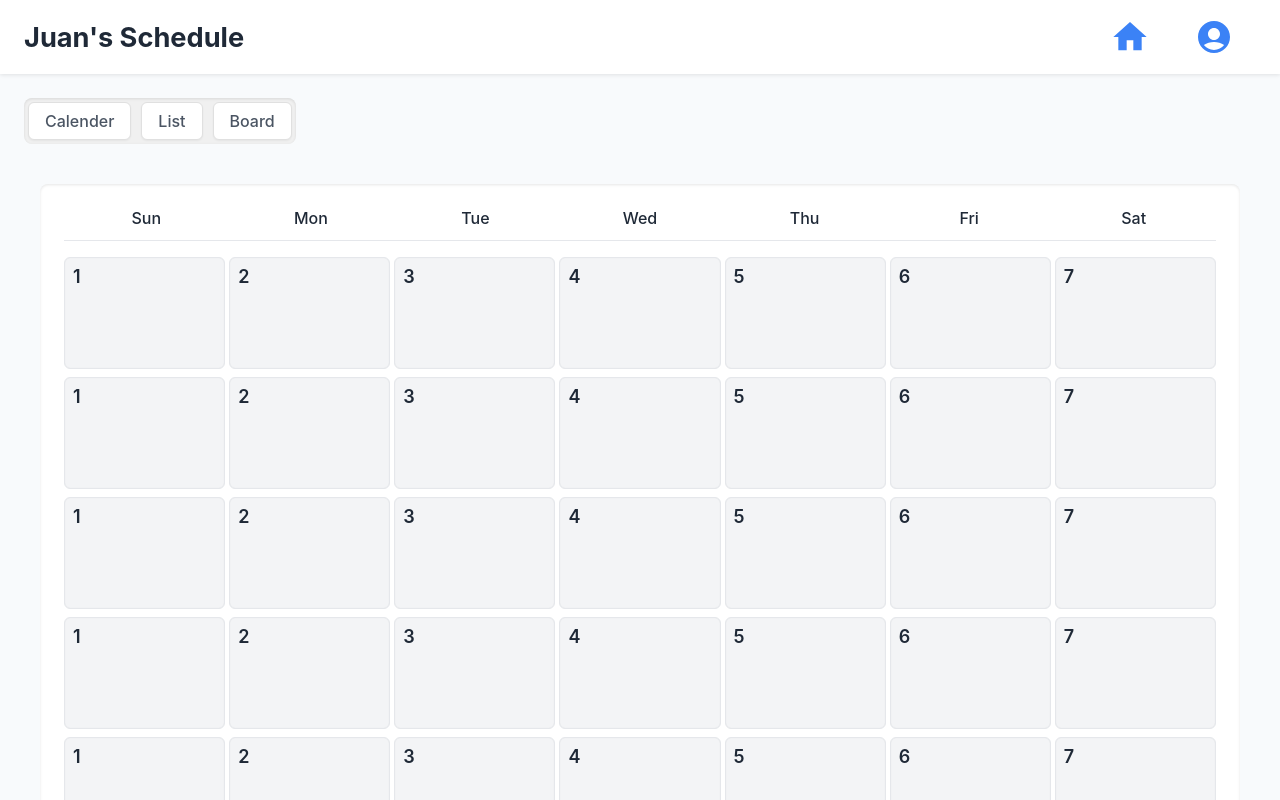
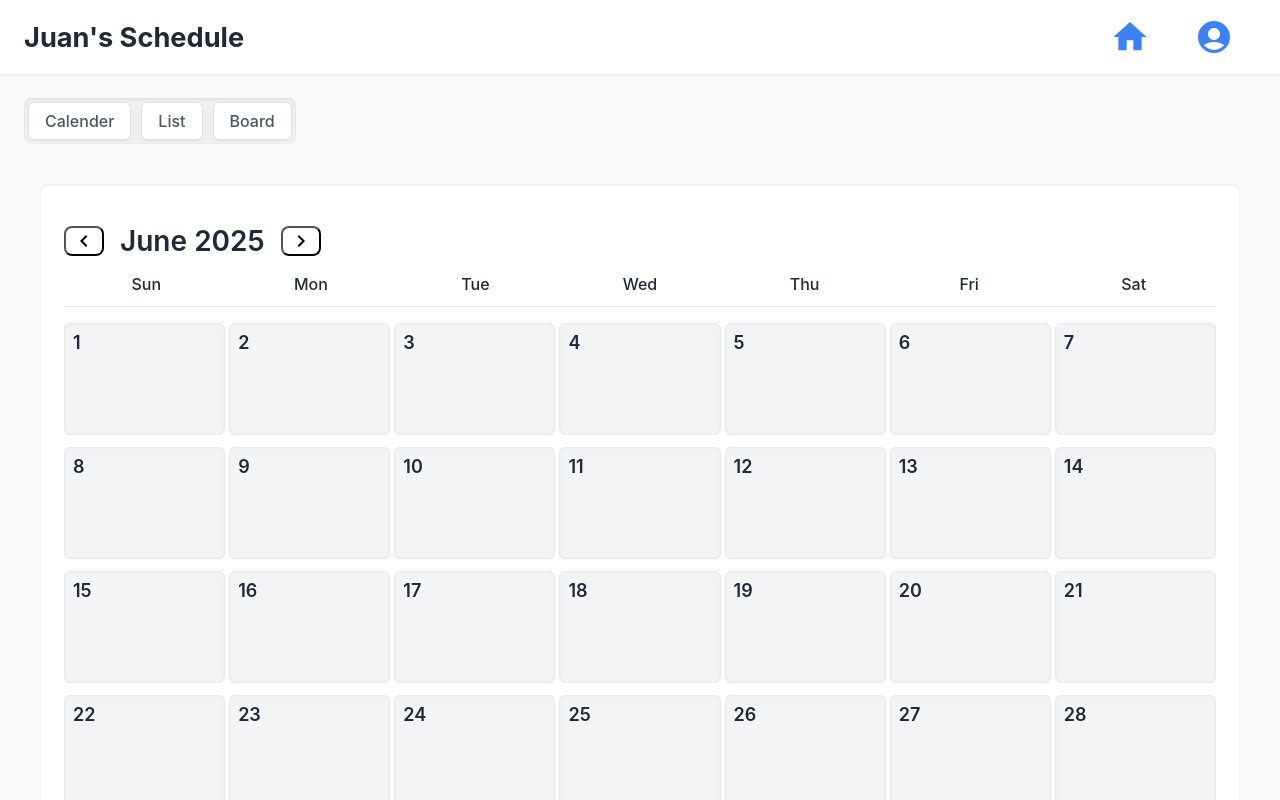
Before and after one commit to cruzjuan298/EasyBook, a Next.js app in the folder frontend/: page /dashboard in a window 1280 px wide. Shown: the top 800 px of the page. Built offline with nearby package versions, Linux system fonts and the light colour scheme.

Commit message:
implement calender ui

```diff
--- a/frontend/src/components/CalenderView/CalenderView.js
+++ b/frontend/src/components/CalenderView/CalenderView.js
@@ -1,9 +1,45 @@
+import { useState } from "react"
 import styles from "../../styles/calenderView.module.css"
-import DayRow from "./DayRow"
+import DayGrid from "./DayGrid"
 
 export default function CalenderView() {
+    let currentDate = new Date();
+    let currentMonth = currentDate.getMonth();
+    let currentYear = currentDate.getFullYear();
+
+    const [currentYearState, setCurrentYearState] = useState(currentYear);
+    const [currentMonthState, setCurrentMonthState] = useState(currentMonth);
+
+    function monthToStr(num) {
+        let months = ["January" , "Febuary", "March", "April", "May", "June", "July", "August", "September", "October", "November", "December"];
+        return months[num];
+    }
+
+    const handleChangeMonthNext = () => {
+        if (currentMonthState === 11) {
+            setCurrentYearState(currentYearState + 1);
+            setCurrentMonthState(0);
+        } else setCurrentMonthState(currentMonthState + 1)
+    }
+
+    const handleChangeMonthBack = () => {
+        if (currentMonthState === 0) {
+            setCurrentYearState(currentYearState - 1)
+            setCurrentMonthState(11);
+        } else setCurrentMonthState(currentMonthState - 1)
+    }
+
     return(
         <div className={styles.calenderViewDiv}>
+            <div className={styles.changeMonthButton}>
+                <button className={styles.changeMonthButton} onClick={handleChangeMonthBack}>
+                    <svg xmlns="http://www.w3.org/2000/svg" height="24px" viewBox="0 0 24 24" width="24px" fill="#000000"><path d="M0 0h24v24H0z" fill="none"/><path d="M15.41 7.41L14 6l-6 6 6 6 1.41-1.41L10.83 12z"/></svg>
+                </button>
+                <h1 className={styles.monthText}>{monthToStr(currentMonthState)} {currentYearState}</h1>
+                <button className={styles.changeMonthButton} onClick={handleChangeMonthNext}>
+                    <svg xmlns="http://www.w3.org/2000/svg" height="24px" viewBox="0 0 24 24" width="24px" fill="#000000"><path d="M0 0h24v24H0z" fill="none"/><path d="M10 6L8.59 7.41 13.17 12l-4.58 4.59L10 18l6-6z"/></svg>
+                </button>
+            </div>
             <div className={styles.calenderDaysTitle}>
                 <div>Sun</div>
                 <div>Mon</div>
@@ -14,11 +50,7 @@ export default function CalenderView() {
                 <div>Sat</div>
             </div>
             <div className={styles.DayTilesDiv}>
-                <DayRow />
-                <DayRow />
-                <DayRow />
-                <DayRow />
-                <DayRow />
+                <DayGrid year={currentYearState} month={currentMonthState} />
             </div>
         </div>
     )
--- /dev/null
+++ b/frontend/src/components/CalenderView/DayGrid.js
@@ -0,0 +1,35 @@
+import styles from "@/styles/dayGrid.module.css"
+import DayTile from "./DayTile"
+
+export default function DayGrid({ year, month }) {
+    const lastDay = new Date(year, month + 1, 0);
+    const lastDayDate = lastDay.getDate();
+
+    const firstDay = new Date(year, month, 1);
+    const firstDayDate = firstDay.getDay();
+
+    let dayLists = [];
+
+    for (let i = 0; i < firstDayDate; i++) {
+        dayLists.push(null);
+    }
+
+    for (let i = 1; i <= lastDayDate; i++ ){
+        dayLists.push(i);
+    }
+
+    const totalTiles = 35;
+    const padding = 35 - dayLists.length;
+
+    for (let i = 0; i < padding; i++) {
+        dayLists.push(null);
+    }
+
+    return(
+        <div className={styles.DayGridDiv}>
+            {dayLists.map( (dayNumber, index) => (
+                <DayTile day={dayNumber}  key={index} />
+            ))}
+        </div>
+    )
+}
--- a/frontend/src/components/CalenderView/DayRow.js
+++ /dev/null
@@ -1,16 +0,0 @@
-import styles from "@/styles/dayRow.module.css"
-import DayTile from "./DayTile"
-
-export default function DayRow() {
-    return(
-        <div className={styles.DayRowDiv}>
-            <DayTile day={1} />
-            <DayTile day={2} />
-            <DayTile day={3} />
-            <DayTile day={4} />
-            <DayTile day={5} />
-            <DayTile day={6} />
-            <DayTile day={7} />
-        </div>
-    )
-}
--- a/frontend/src/components/CalenderView/DayTile.js
+++ b/frontend/src/components/CalenderView/DayTile.js
@@ -1,8 +1,6 @@
 import styles from "@/styles/daytile.module.css"
 
 export default function DayTile({ day }) {
-    const currentDate = new Date();
-    const dayOfTheWeek = currentDate.getDay()
     return(
         <div className={styles.dayTileDiv}>
             { day }
--- a/frontend/src/styles/calenderView.module.css
+++ b/frontend/src/styles/calenderView.module.css
@@ -10,3 +10,22 @@
     border-width: 0;
     border-bottom-width: 1px;
 }
+
+.changeMonthButton {
+    align-items: center;
+    display: flex;
+}
+
+.monthText{
+    margin-left: 1rem;
+    margin-right: 1rem;
+    font-weight: 600;
+    font-size: 1.75rem;
+    line-height: 1.75rem;
+}
+
+.changeMonthButton {
+    border-radius: 0.5rem;
+    cursor: pointer;
+    background-color: rgb(255 255 255);
+}
--- a/frontend/src/styles/dayRow.module.css
+++ b/frontend/src/styles/dayGrid.module.css
@@ -1,4 +1,4 @@
-.DayRowDiv {
+.DayGridDiv {
     display: grid;
     grid-template-columns: repeat(7, minmax(0, 1fr));
     gap: 0.25rem;
```
